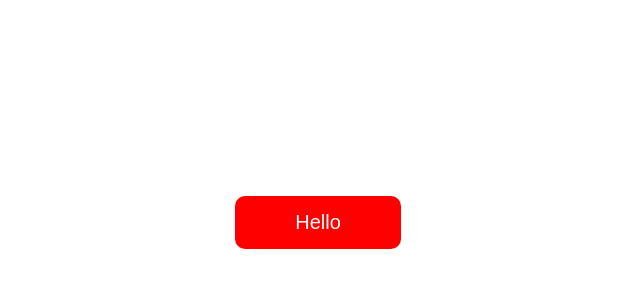
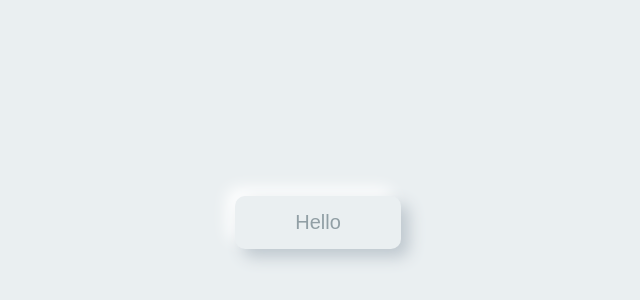
Before and after one commit to GDES-Web/component-library-maxbazler, a website: page index.html in a window 1280 px wide. Shown: the part 178-478 px from the top of the page, without its empty margins (322-962 px from the left). Drawn offline with nearby package versions, Linux system fonts and the light colour scheme; files that its build step writes are made by us from their sources.

Commit message:
SASS Commit

```diff
--- /dev/null
+++ b/assets/scss/_button.scss
@@ -0,0 +1,66 @@
+.btn {
+    padding: 0.75em 3em;
+	background-color: #eaeff1;
+    color: #919fa5;
+    border-radius: 0.5em;
+    font-size: 1.25em;
+    position: relative;
+    overflow: hidden;
+    isolation: isolate;
+    outline: 0;
+    display: flex;
+    justify-content: center;
+    align-items: center;
+    transform: scale(1);
+    transition: transform 1s cubic-bezier(0.25, 1, 0.5, 1), box-shadow 1s cubic-bezier(0.25, 1, 0.5, 1);
+    box-shadow: 8px 8px 16px #bec7ce, -8px -8px 16px #ffffff;
+
+    &.is--outer {
+    }
+
+    &:before {
+        content: "";
+        position: absolute;
+        height: 100%;
+        width: 0%;
+        background: #f2f8fb;
+        top: 0;
+        left: 0;
+        transition: width 1s cubic-bezier(0.25, 1, 0.5, 1);
+        z-index: -1;
+        border-radius: 0.5em;
+    }
+    &:hover:before, &:focus:before {
+        width: 100%;
+    }
+    &:hover {
+        transform: scale(1.1);
+        box-shadow: 8px 8px 32px #bec7ce, -8px -8px 32px #ffffff;
+
+    }
+    &:hover .btn-text {
+        transform: translateY(-100%);
+    }
+}
+
+.btn-text-wrapper {
+    position: relative;
+
+}
+
+.btn-text {
+    transition: transform 1s cubic-bezier(0.25, 1, 0.5, 1);
+    position: relative;
+    animation: text-loop 1s linear infinite;
+    @keyframes text-loop {
+        from {
+
+        }
+    }
+}
+
+.btn-text.is--second {
+    position: absolute;
+    top: 100%;
+    left: 0;
+}
--- a/assets/scss/style.scss
+++ b/assets/scss/style.scss
@@ -1,14 +1,13 @@
 @import "universal";
-.btn {
-    padding: 0.75em 3em;
-    background-color: red;
-    color: white;
-    border-radius: 0.5em;
-    font-size: 1.25em;
-    position: relative;
-    &:before {
-        position: absolute;
-    }
+@import "button";
+
+*{
+    // border: 1px solid red !important;
+}
+
+body {
+  	background-color: #eaeff1;
+
 }
 
 .container {
@@ -18,4 +17,5 @@
     display: flex;
     justify-content: center;
     align-items: center;
+    gap: 1rem;
 }
```
Also changed, not shown: button.html (added, +26 -0 lines).
